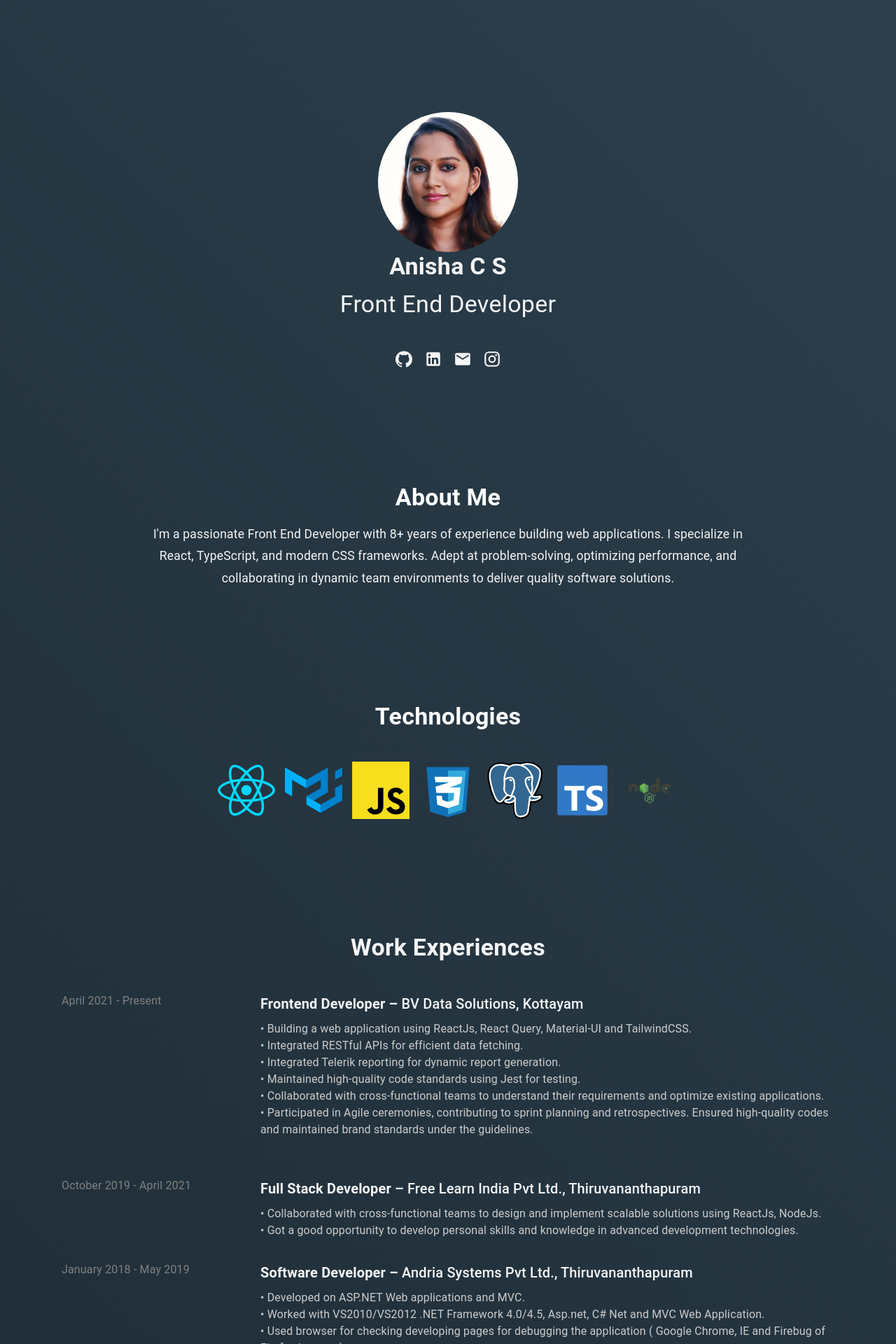
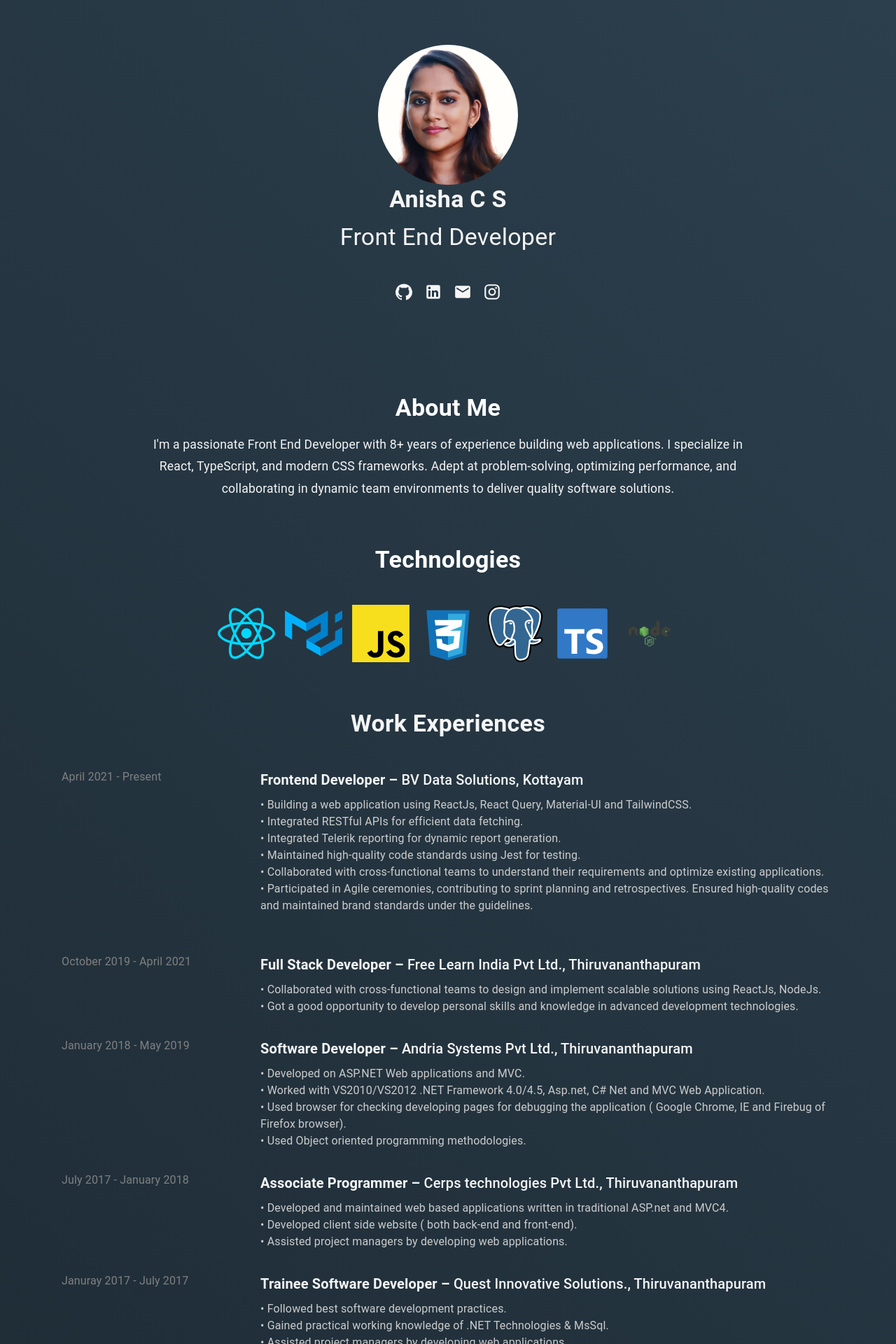
Before and after one commit to AnishaAnoop/portfolio, a React (Create React App) app: page / in a window 1280 px wide. Shown: the top 1920 px of the page at 70% size. Built offline with nearby package versions, Linux system fonts and the light colour scheme.

Commit message:
feat: fixed technologies style issue

```diff
--- a/src/about.tsx
+++ b/src/about.tsx
@@ -5,7 +5,7 @@ import { motion } from 'framer-motion';
 
 export const About = () => {
   return (
-    <Box sx={{ py: 20, color: 'text.primary', display: 'Flex', flexDirection: 'column', alignItems: 'center' }}>
+    <Box sx={{ paddingY: 8, color: 'text.primary', display: 'Flex', flexDirection: 'column', alignItems: 'center' }}>
       <motion.div
         initial={{ opacity: 0, y: 50 }}
         whileInView={{ opacity: 1, y: 0 }}
--- a/src/education.tsx
+++ b/src/education.tsx
@@ -2,7 +2,7 @@ import { Box, Container, Grid, Typography } from "@mui/material";
 
 export const Education = () => {
     return (
-        <Box sx={{ color: 'text.primary', paddingY: 12 }}>
+        <Box sx={{ color: 'text.primary', paddingY: 8 }}>
             <Container>
                 <Typography
                     variant="h4"
--- a/src/experience.tsx
+++ b/src/experience.tsx
@@ -50,7 +50,7 @@ const workData = [
 
 export const Experience = () => {
   return (
-    <Box sx={{ color: 'text.primary', paddingTop: 20 }}>
+    <Box sx={{ color: 'text.primary', paddingY: 8 }}>
       <Container>
         <Typography
           variant="h4"
--- a/src/header.tsx
+++ b/src/header.tsx
@@ -6,7 +6,7 @@ import { motion } from 'framer-motion';
 
 export const Header = () => {
   return (
-    <Box sx={{ color: 'text.primary', display: 'Flex', flexDirection: 'column', alignItems: 'center', paddingTop: 20 }}>
+    <Box sx={{ color: 'text.primary', display: 'Flex', flexDirection: 'column', alignItems: 'center', paddingY: 8 }}>
 
       <Avatar
         alt="Anisha C S"
--- a/src/projects.tsx
+++ b/src/projects.tsx
@@ -37,7 +37,7 @@ const cardVariants = {
 
 export const Projects = () => {
     return (
-        <Box sx={{ py: 8, px: 4, color: "#fff" }}>
+        <Box sx={{ paddingY: 8, px: 4, color: "#fff" }}>
             <Typography variant="h4" align="center" gutterBottom fontWeight="bold">
                 Projects
             </Typography>
--- a/src/technologies.tsx
+++ b/src/technologies.tsx
@@ -24,7 +24,7 @@ export function Technologies() {
             Technologies
           </Typography>
           <Box sx={{
-            alignSelf: 'center', paddingTop: 4, display: 'flex', gap: 2, flexDirection: {
+            paddingTop: 4, display: 'flex', gap: 2, alignItems: 'center', flexDirection: {
               xs: 'column',
               sm: 'row',
             },
```
